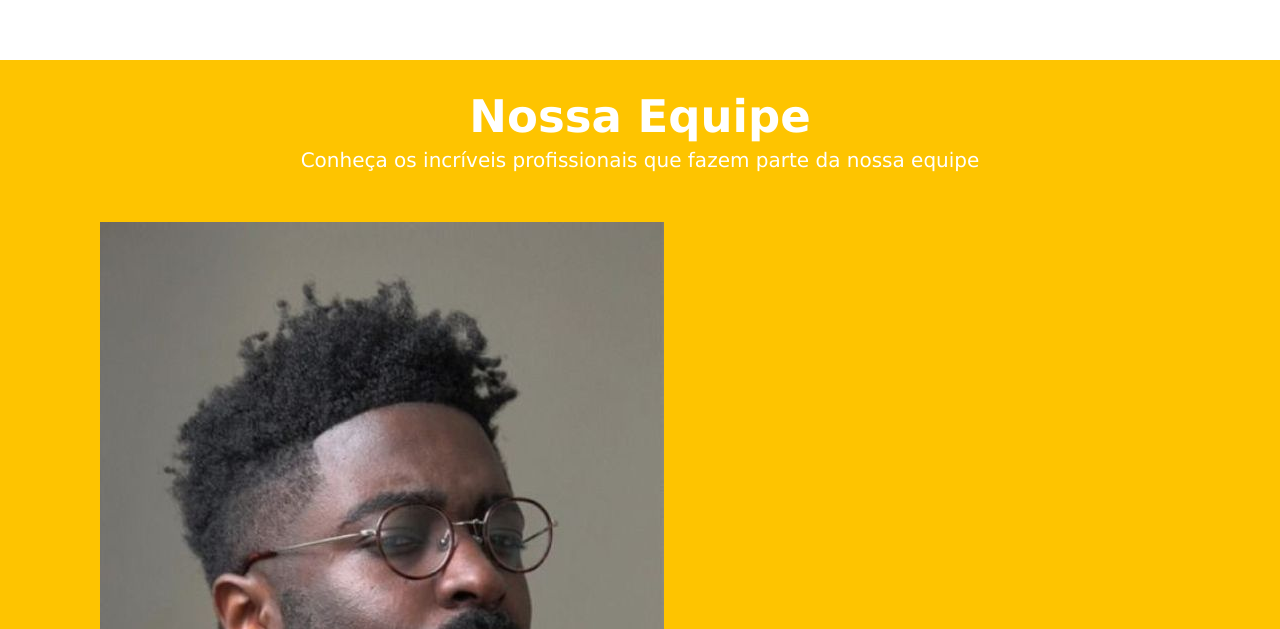
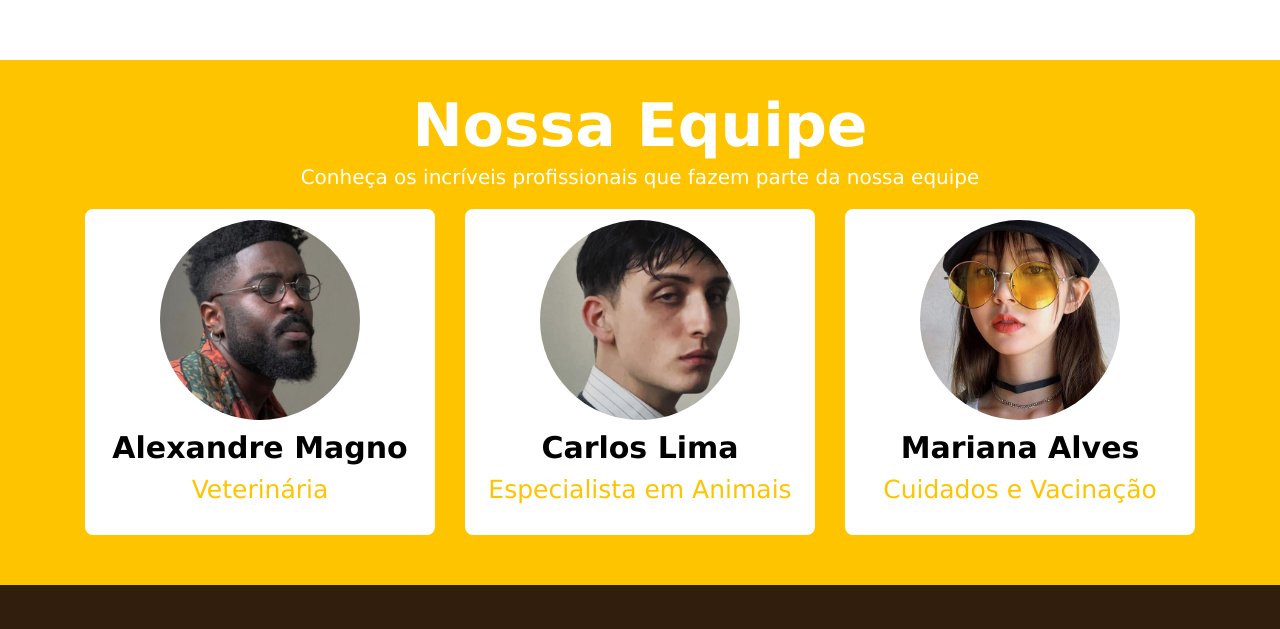
Before and after one commit to bluefire321/projeto-DW, a plain HTML site: page projeto-dw/index.html in a window 1280 px wide. Shown: the part 2745-3374 px from the top of the page. Drawn offline with nearby package versions, Linux system fonts and the light colour scheme.

Commit message:
Finalizado a área "Equipe", colocando efeitos nos botões pela página

```diff
--- a/projeto-dw/css/style.css
+++ b/projeto-dw/css/style.css
@@ -100,7 +100,7 @@
     padding: 10px 20px;
     border-radius: 8px;
     cursor: pointer;
-     border: solid 3px rgb(64, 176, 255);
+    border: solid 3px rgb(64, 176, 255);
 }
 
 #primario:hover{
@@ -153,7 +153,13 @@
 #capa-video #primario{
     background-color: #FEC400;
     border: #FEC400;
+}
 
+#capa-video #primario:hover{
+    cursor: pointer;
+    box-shadow: rgba(0, 0, 0, 0.15) 1.95px 1.95px 2.6px;
+    transition: all 0.5s ease;
+    background-color: rgb(224, 175, 14);
 }
 
 
@@ -242,6 +248,13 @@
     color: white;
 }
 
+#cards-services .services-pet button:hover{
+    cursor: pointer;
+    box-shadow: rgba(0, 0, 0, 0.15) 1.95px 1.95px 2.6px;
+    transition: all 0.5s ease;
+    background-color: rgb(10, 145, 145);
+}
+
 /* DIV */
 #image{
     overflow: hidden;
@@ -262,16 +275,64 @@
     align-items: center;
 }
 #equipe h1{
-    font-size: 45px;
+    font-size: 60px;
     margin-top: 30px;
     margin-bottom: 5px;
     color: #fff;
+    font-weight: bold;
 }
 
 #equipe p{
     font-size: 20px;
+    color: #fff;
+    margin-bottom: 20px;
+}
+
+#cards-equipe{
+    display: flex;
+    flex-wrap: wrap;
+    gap: 30px;
     margin-bottom: 50px;
-    color: #fff;
+    flex-wrap: wrap;
+        justify-content: center;
+}
+
+#cards-equipe .image-equipe{
+    display: flex;
+    flex-direction: column;
+    align-items: center;
+    background-color: white;
+    padding: 8px;
+    gap: 10px;
+    width: 350px;
+    border-radius: 8px;
+    border: solid 3px white;
+}
+
+#cards-equipe .image-equipe:hover{
+    cursor: pointer;
+    box-shadow: rgba(0, 0, 0, 0.15) 1.95px 1.95px 2.6px;
+    transition: all 0.5s ease;
+    border: solid 3px rgb(10, 145, 145);
+}
+
+#cards-equipe .image-equipe p{
+    color: #FEC400;
+    text-align: center;
+    font-size: 25px;
+}
+
+#cards-equipe .image-equipe h2{
+    color: black;
+    font-size: 30px;
+}
+
+#cards-equipe .image-equipe img{
+    width: 200px;
+    height: 200px;
+    border-radius: 50%;
+    object-fit: cover;
+    object-position: center;
 }
 
 /* BANNER */
@@ -376,6 +437,15 @@
     font-weight: bold;
 }
 
+#banner button:hover{
+    cursor: pointer;
+    box-shadow: rgba(0, 0, 0, 0.35) 0px 5px 15px;
+    transition: all 0.5s ease;
+    background-color: rgb(209, 158, 16);
+}
+
+/* DIREITOS */
+
 #direitos{
     background-color: rgb(21, 13, 5);
     text-align: center;
--- a/projeto-dw/index.html
+++ b/projeto-dw/index.html
@@ -138,7 +138,7 @@
             <div class="image-equipe">
                 <img src="./img/cara2.jpg" alt="">
                 <h2>Carlos Lima</h2>
-                <p>Especialista em Cuidados com Animais</p>
+                <p>Especialista em Animais</p>
             </div>
             <div class="image-equipe">
                 <img src="./img/menina.jpg" alt="">
```
